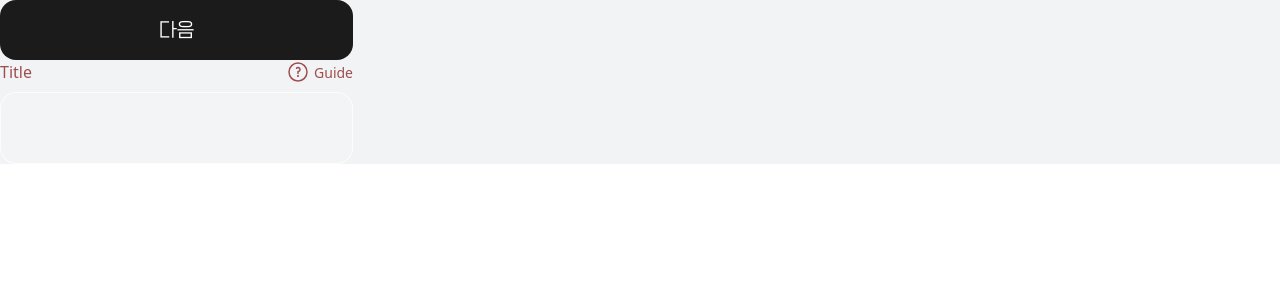
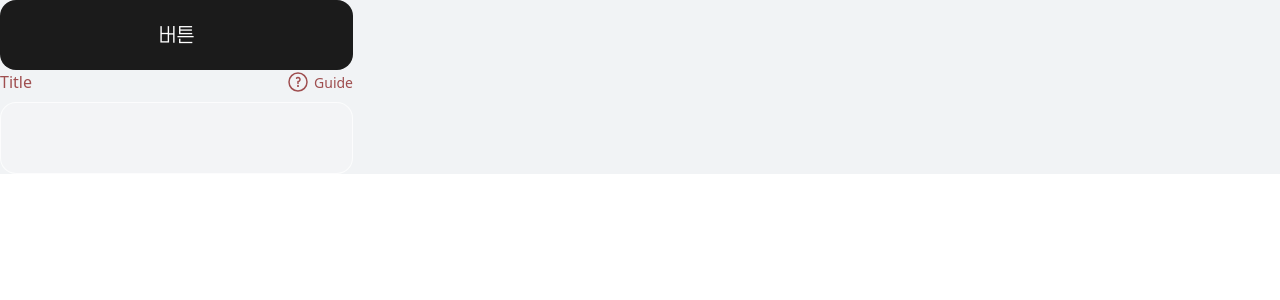
Before and after one commit to taykim01/becoming_zipsa, a Next.js app: page / in a window 1280 px wide. Shown: the top 300 px of the page. Built offline with nearby package versions, Linux system fonts and the light colour scheme; a web font is replaced by a local one.

Commit message:
fix: button 디자인 수정

```diff
--- a/src/app/(pages)/page.tsx
+++ b/src/app/(pages)/page.tsx
@@ -4,7 +4,7 @@ import Input from "@/lib/input"
 export default function Page() {
     return (
         <div className="bg-gray">
-            <Button.Default />
+            <Button.Default>버튼</Button.Default>
             <Input.Text
                 title="Title"
                 guide="Guide"
--- a/src/lib/button/default.tsx
+++ /dev/null
@@ -1,9 +0,0 @@
-export default function Default() {
-    return (
-        <div
-            className="w-[353px] h-[60px] flex items-center justify-center bg-[#1B1B1B] text-white rounded-[16px] cursor-pointer overflow-hidden font-ohsquare text-r20"
-        >
-            다음
-        </div>
-    );
-}
--- a/src/lib/button/index.tsx
+++ b/src/lib/button/index.tsx
@@ -1,5 +1,5 @@
-import Default from "./default"
-import UserAction from "./user_action"
+import Default from "./types/default"
+import UserAction from "./types/user_action"
 
 const Button = {
     Default,
--- /dev/null
+++ b/src/lib/button/types/default.tsx
@@ -0,0 +1,18 @@
+export default function Default(props: {
+    children: string,
+    onClick?: () => any
+}) {
+    return (
+        <button
+            onClick={props.onClick && props.onClick}
+            className={`
+                flex items-center justify-center
+                bg-black text-white rounded-2xl
+                cursor-pointer overflow-hidden font-ohsquare
+                text-r20 p-5 w-full`}
+            style={{ maxWidth: 353 }}
+        >
+            {props.children}
+        </button>
+    );
+}
```
Also changed, not shown: src/lib/button/types/user_action.tsx (renamed from src/lib/button/user_action.tsx).
